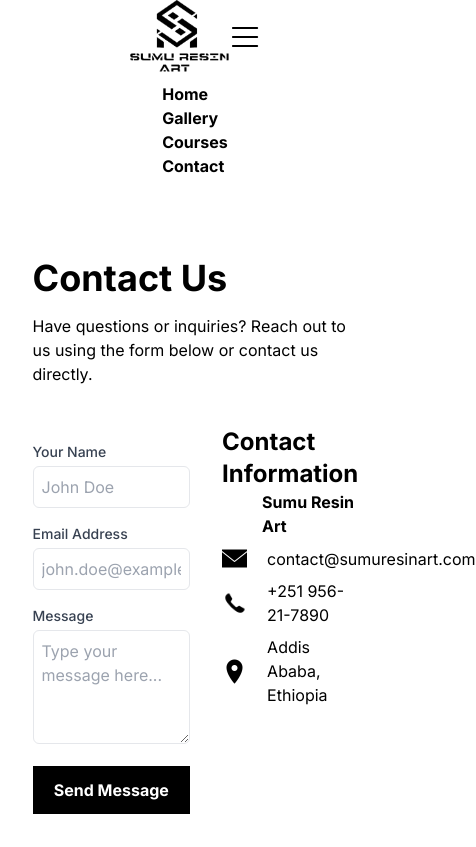
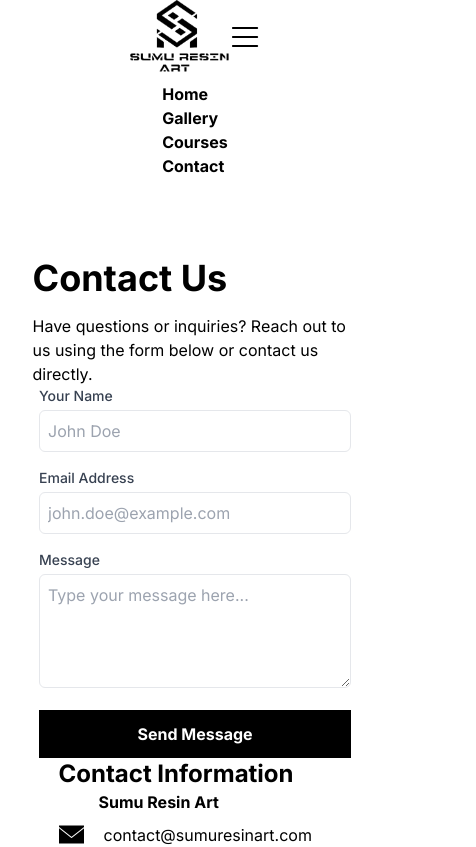
Before and after one commit to Khalid-212/app, a Next.js app: page /contact in a window 390 px wide. Shown: the top 847 px of the page, 476 px wide, since content can reach past the window. Built offline with nearby package versions, Linux system fonts and the light colour scheme.

Commit message:
contact page fix

```diff
--- a/src/app/contact/page.tsx
+++ b/src/app/contact/page.tsx
@@ -18,9 +18,9 @@ const Contact = () => {
           contact us directly.
         </p>
       </section>
-      <section className="contactPage flex justify-between w-10/12 m-auto mt-10">
-        <div className="w-6/12">
-          <form className="contactForm mt-4">
+      <section className="contactPage flex justify-between w-10/12 m-auto lg:mt-10">
+        <div className="contactForm w-6/12">
+          <form className=" lg:mt-4">
             <label className="block text-sm font-medium text-gray-700">
               Your Name
             </label>
@@ -50,8 +50,8 @@ const Contact = () => {
             </button>
           </form>
         </div>
-        <div className="w-5/12 ml-8">
-          <div className="font-bold text-2xl ">Contact Information</div>
+        <div className="contactInformation w-5/12 lg:ml-8">
+          <div className="font-bold text-2xl sm:mt-40">Contact Information</div>
           <div className="flex items-center font-bold ml-10 mb-2">
             {/* <Image src={tiktok} alt="" width={25} height={25} /> */}
             <p>Sumu Resin Art </p>
--- a/src/app/globals.css
+++ b/src/app/globals.css
@@ -56,9 +56,23 @@
   align-items: center;
 }
 @media only screen and (max-width:600px){
+  .contactPage{
+    flex-direction: column;
+    width: 100%;
+    align-items: center;
+    justify-content: center;
+    padding: 0px;
+    margin-bottom: 20px;
+  }
   .contactForm{
-  flex-direction: column;
-}
+    width: 80%;
+    margin: 0px;
+  }
+  .contactInformation{
+    width: 70%;
+    margin-top: 40px;
+    margin: auto;
+  }
 .heading>h1 {
   font-size: 40px;
   color: white;
```
